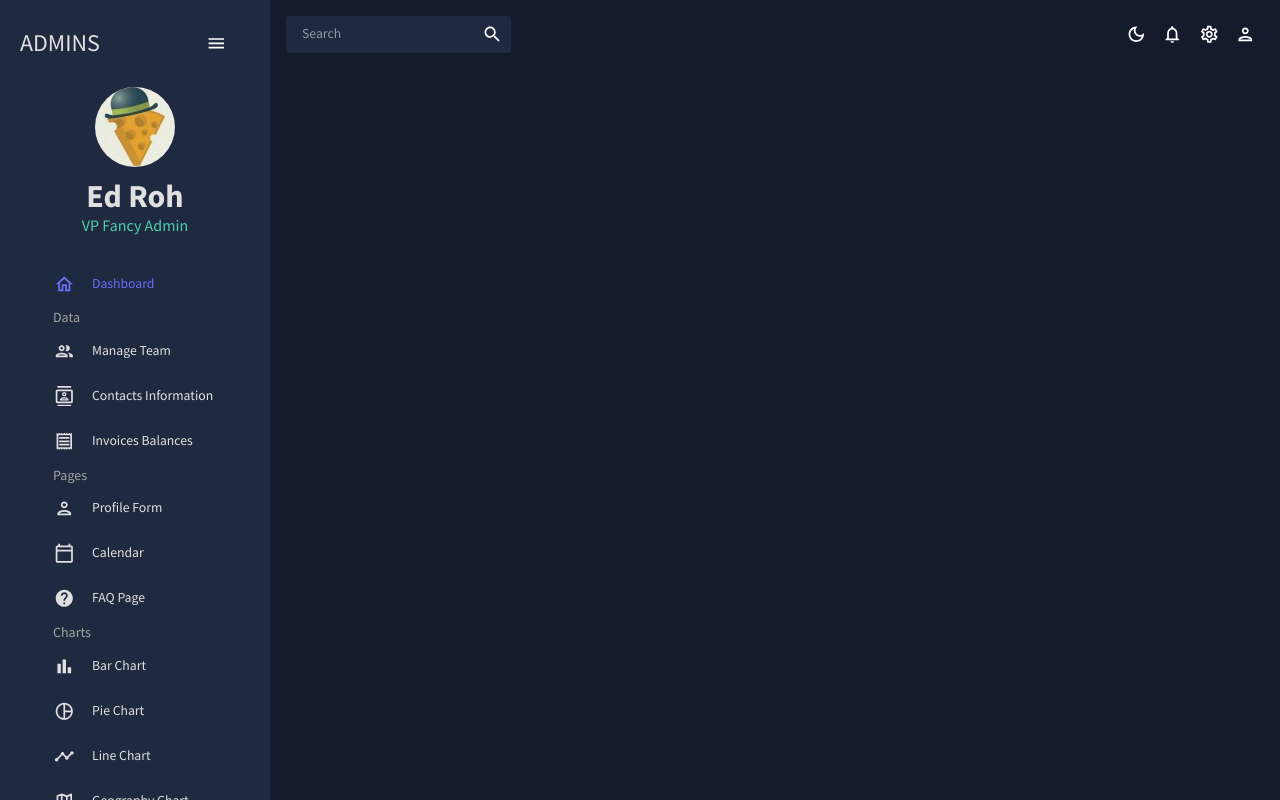
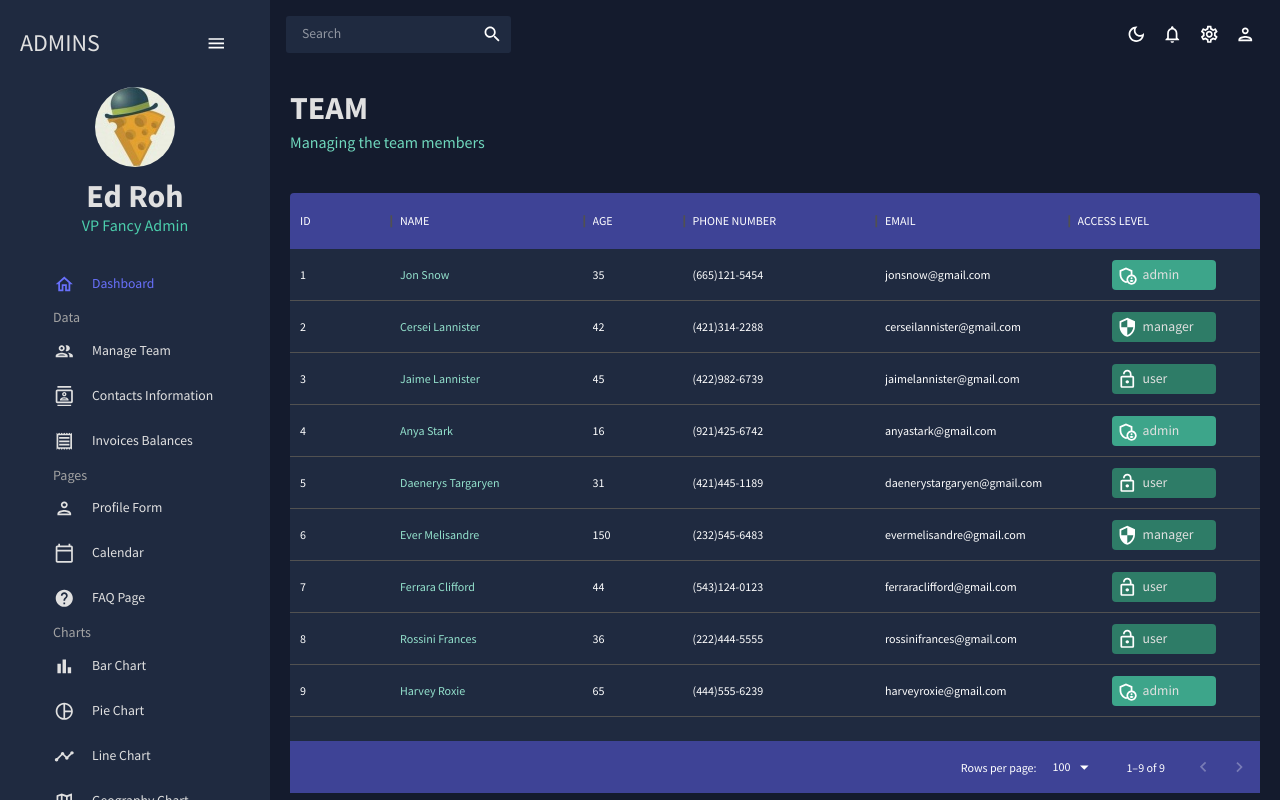
Before and after one commit to beredi/jd-metals-frontend, a React (Create React App) app: page /team in a window 1280 px wide. Built offline with nearby package versions, Linux system fonts and the light colour scheme.

Commit message:
feat(UI): added teams

```diff
--- a/src/App.tsx
+++ b/src/App.tsx
@@ -4,8 +4,9 @@
 import { Theme } from "@mui/material/styles";
 import { Topbar } from "./scenes/global/Topbar";
 import { Route, Routes } from "react-router-dom";
-import { Dashboard } from "./scenes/dashboard";
+import { Dashboard } from "./scenes/dashboard/Dashboard";
 import { Sidebar } from "./scenes/global/Sidebar";
+import { Team } from "./scenes/team/Team";
 
 function App() {
   const [theme, colorMode] = useMode();
@@ -24,6 +25,7 @@
             <Topbar />
             <Routes>
               <Route path="/" element={<Dashboard />} />
+              <Route path="/team" element={<Team />} />
             </Routes>
           </main>
         </div>
--- /dev/null
+++ b/src/components/Header.tsx
@@ -0,0 +1,30 @@
+import { Typography, Box, useTheme } from "@mui/material";
+import { tokens } from "../theme";
+
+interface Props {
+  title: string;
+  subtitle: string;
+}
+
+export const Header = ({ title, subtitle }: Props) => {
+  const theme = useTheme();
+  const colors = tokens(theme.palette.mode);
+
+  return (
+    <Box sx={{ mb: "30px" }}>
+      <Typography
+        variant="h2"
+        color={colors.grey[100]}
+        fontWeight="bold"
+        sx={{
+          mb: "5px",
+        }}
+      >
+        {title}
+      </Typography>
+      <Typography variant="h5" color={colors.greenAccent[400]}>
+        {subtitle}
+      </Typography>
+    </Box>
+  );
+};
--- /dev/null
+++ b/src/scenes/dashboard/Dashboard.tsx
@@ -0,0 +1,18 @@
+import { Box } from "@mui/material";
+import { Header } from "../../components/Header";
+
+export const Dashboard = () => {
+  return (
+    <Box m="20px">
+      <Box
+        sx={{
+          display: "flex",
+          justifyContent: "space-between",
+          alignItems: "center",
+        }}
+      >
+        <Header title="DASHBOARD" subtitle="Welcome to your dashboard!" />
+      </Box>
+    </Box>
+  );
+};
--- a/src/scenes/dashboard/index.tsx
+++ /dev/null
@@ -1,3 +0,0 @@
-export const Dashboard = () => {
-  return <div>Dashboard</div>;
-};
--- /dev/null
+++ b/src/scenes/team/Team.tsx
@@ -0,0 +1,110 @@
+import {
+  AdminPanelSettingsOutlined,
+  LockOpenOutlined,
+  SecurityOutlined,
+} from "@mui/icons-material";
+import { Box, Typography, useTheme } from "@mui/material";
+import { DataGrid, GridColDef } from "@mui/x-data-grid";
+import { Header } from "../../components/Header";
+import { mockDataTeam } from "../../data/mockData";
+import { tokens } from "../../theme";
+
+export const Team = () => {
+  const theme = useTheme();
+  const colors = tokens(theme.palette.mode);
+
+  const columns: GridColDef[] = [
+    {
+      field: "id",
+      headerName: "ID",
+    },
+    {
+      field: "name",
+      headerName: "NAME",
+      flex: 1,
+      cellClassName: "name-column--cell",
+    },
+    {
+      field: "age",
+      headerName: "AGE",
+      type: "number",
+      headerAlign: "left",
+      align: "left",
+    },
+    {
+      field: "phone",
+      headerName: "PHONE NUMBER",
+      flex: 1,
+    },
+    {
+      field: "email",
+      headerName: "EMAIL",
+      flex: 1,
+    },
+    {
+      field: "access",
+      headerName: "ACCESS LEVEL",
+      flex: 1,
+      renderCell: ({ row: { access } }) => {
+        return (
+          <Box
+            sx={{
+              width: "60%",
+              m: "0 auto",
+              p: "5px",
+              display: "flex",
+              justifyConent: "center",
+              backgroundColor:
+                access === "admin"
+                  ? colors.greenAccent[600]
+                  : colors.greenAccent[700],
+              borderRadius: "4px",
+            }}
+          >
+            {access === "admin" && <AdminPanelSettingsOutlined />}
+            {access === "manager" && <SecurityOutlined />}
+            {access === "user" && <LockOpenOutlined />}
+            <Typography
+              color={colors.grey[100]}
+              sx={{
+                ml: "5px",
+              }}
+            >
+              {access}
+            </Typography>
+          </Box>
+        );
+      },
+    },
+  ];
+
+  return (
+    <Box m="20px">
+      <Header title="TEAM" subtitle="Managing the team members" />
+      <Box
+        sx={{
+          m: "40px 0 0 0",
+          height: "75vh",
+          "& .MuiDataGrid-root": { border: "none" },
+          "& .MuiDataGrid-cell": { borderBottom: "none" },
+          "& .name-column--cell": {
+            color: colors.greenAccent[300],
+          },
+          "& .MuiDataGrid-columnHeaders": {
+            backgroundColor: colors.blueAccent[700],
+            borderBottom: "none",
+          },
+          "& .MuiDataGrid-virtualScroller": {
+            backgroundColor: colors.primary[400],
+          },
+          "& .MuiDataGrid-footerContainer": {
+            borderTop: "none",
+            backgroundColor: colors.blueAccent[700],
+          },
+        }}
+      >
+        <DataGrid rows={mockDataTeam} columns={columns} />
+      </Box>
+    </Box>
+  );
+};
```
Also changed, not shown: 1 other file (tests, documents, lock files or other folders).
